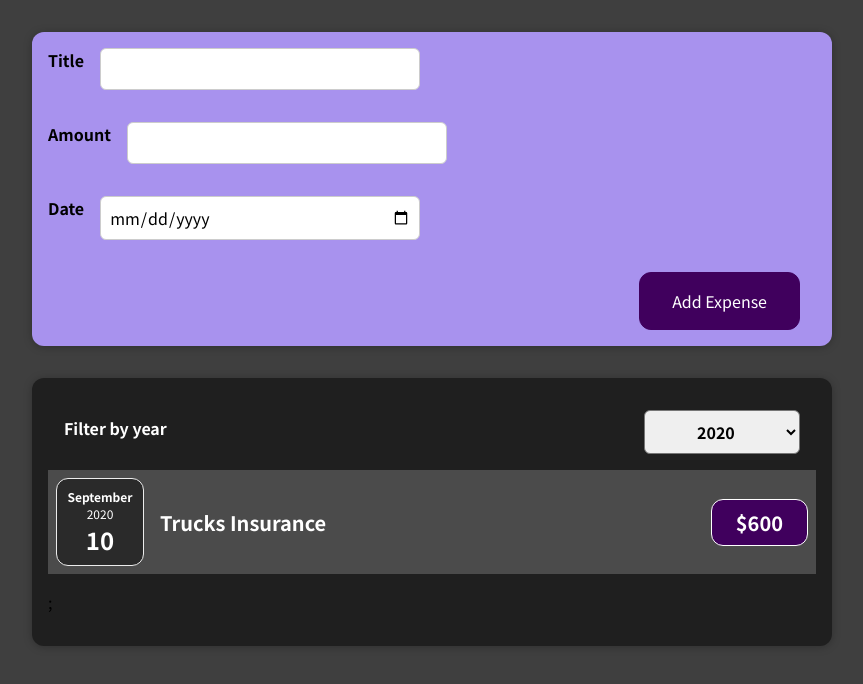
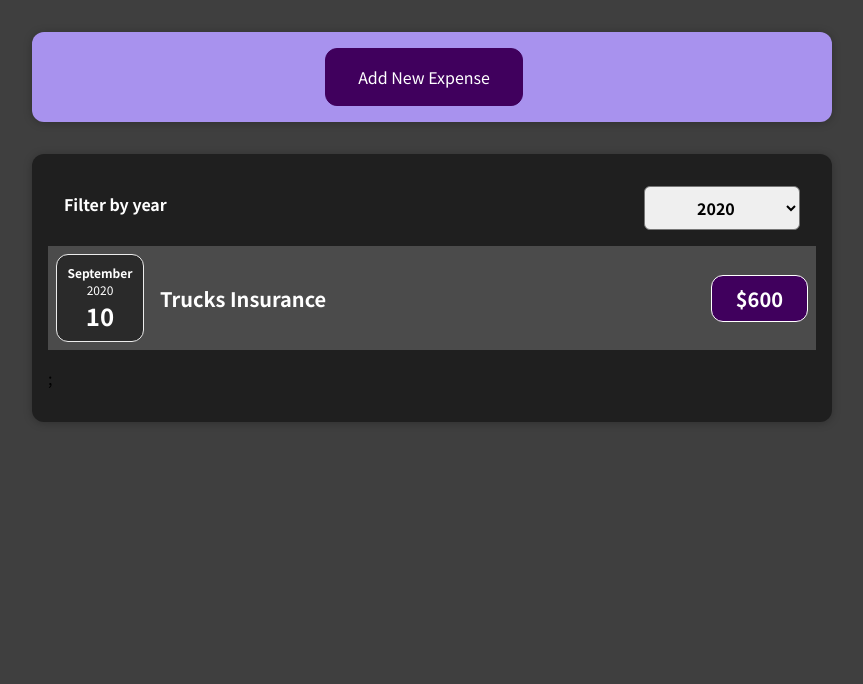
Before and after one commit to RALHI/ReactProject01, a React (Create React App) app: page / in a window 1280 px wide. Shown: the top 684 px of the page, without its empty margins (208-1071 px from the left). Built offline with nearby package versions, Linux system fonts and the light colour scheme.

Commit message:
Feature Added

```diff
--- a/src/Component/Expenses/ExpenseItem.jsx
+++ b/src/Component/Expenses/ExpenseItem.jsx
@@ -5,6 +5,7 @@ import "./ExpenseItem.css";
 const ExpenseItem = (props) => {
 
     return (
+        <li>
             <Card className="expense-item">
                 <ExpenseDate date={props.date} />
                 <div className="expense-item__description">
@@ -12,6 +13,7 @@ const ExpenseItem = (props) => {
                     <div className="expense-item__price">${props.amount}</div>
                 </div>
             </Card>
+        </li>
     );
 };
 
--- a/src/Component/Expenses/Expenses.jsx
+++ b/src/Component/Expenses/Expenses.jsx
@@ -83,6 +83,7 @@ const Expenses = (props) => {
             {/* Method 03 */}
             {/* {expenseContent} */}
 
+            {/* Method 04 */}
             <ExpenseList items={filteredExpense} />
 
             {/*Display all the static expenses which are available in the expense array which mention in App.js */}
--- a/src/Component/Form/ExpenseForm.jsx
+++ b/src/Component/Form/ExpenseForm.jsx
@@ -51,7 +51,7 @@ const ExpenseForm = (props) => {
             date: new Date(userInput.enteredDate)
         };
 
-        //this will execute the two way binding - through this code we can clear the input fields after submitting the form.
+        // through this code we can clear the input fields after submitting the form.
         setUserInput(() => {
             return {
                 enteredTitle: '',
@@ -84,6 +84,7 @@ const ExpenseForm = (props) => {
             </div>
 
             <div className='new-expense__actions'>
+                <button type='button' onClick={props.onCancelEditing}>Cancel Expense</button>
                 <button type='submit'>Add Expense</button>
             </div>
         </form>
--- a/src/Component/Form/NewExpense.jsx
+++ b/src/Component/Form/NewExpense.jsx
@@ -1,8 +1,19 @@
-import React from 'react';
+import React, { useState } from 'react';
 import ExpenseForm from './ExpenseForm';
 import "./NewExpense.css";
 
 const NewExpense = (props) => {
+
+
+    const [isEditing, setEditing] = useState(false);
+
+    const EditingHandler = () => {
+        setEditing(true);
+    };
+
+    const stopEditingHandler = () => {
+        setEditing(false);
+    };
 
     const saveExpenseDataHandler = (EnteredExpenseData) => {
         console.log(EnteredExpenseData);
@@ -11,7 +22,8 @@ const NewExpense = (props) => {
 
     return (
         <div className='new-expense'>
-            <ExpenseForm onSaveExpenseData={saveExpenseDataHandler} />
+            {!isEditing && <button onClick={EditingHandler}>Add New Expense</button>}
+            {isEditing && <ExpenseForm onSaveExpenseData={saveExpenseDataHandler} onCancelEditing={stopEditingHandler} />}
         </div>
     );
 };
```
Lines whose indentation alone changed are shown as unchanged.
